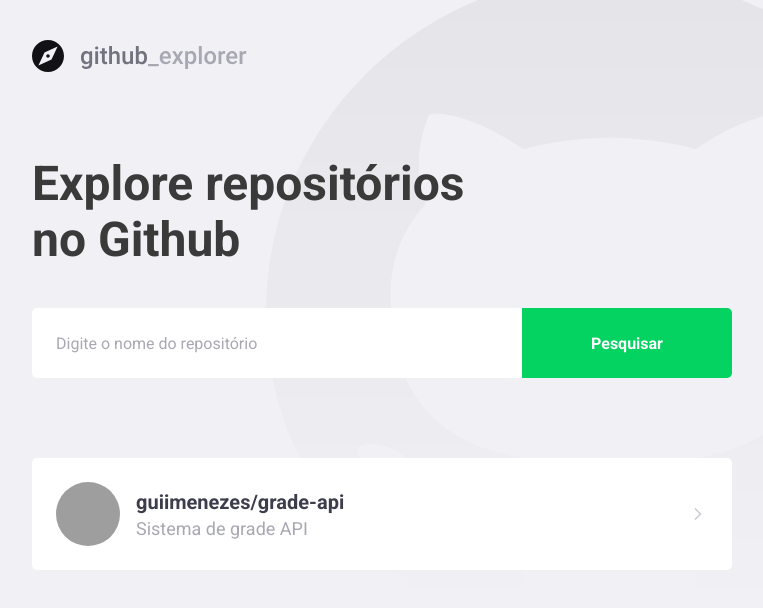
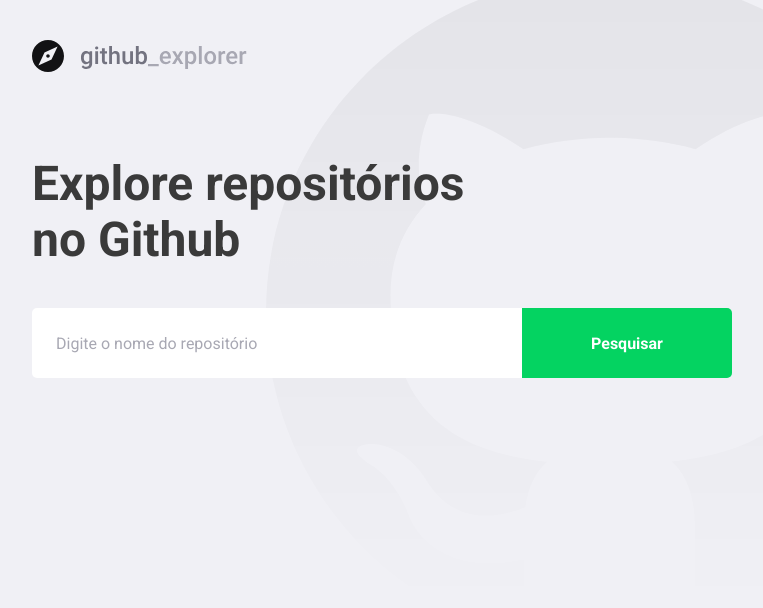
Before and after one commit to guiimenezes/projeto-github-explorer, a React (Create React App) app: page / in a window 1280 px wide. Shown: the top 608 px of the page, without its empty margins (148-911 px from the left). Built offline with nearby package versions, Linux system fonts and the light colour scheme; grey boxes are pictures that could not be loaded.

Commit message:
adição do axios para pegar os dados do github e jogar na lista

```diff
--- a/package.json
+++ b/package.json
@@ -9,6 +9,7 @@
     "@types/jest": "^26.0.15",
     "@types/node": "^12.0.0",
     "@types/react": "^16.9.53",
+    "axios": "^0.21.0",
     "polished": "^4.0.5",
     "react": "^17.0.1",
     "react-dom": "^17.0.1",
--- a/src/pages/Dashboard/index.tsx
+++ b/src/pages/Dashboard/index.tsx
@@ -1,28 +1,56 @@
-import React from 'react'
+import React, { useState, FormEvent } from 'react'
 import logoImg from '../../assets/logo.svg'
 import { Title, Form, Repositories } from './styles'
 import { FiChevronRight } from 'react-icons/fi'
+import api from '../../services/api'
+
+interface Repository {
+  full_name: string
+  description: string
+  owner: {
+    login: string
+    avatar_url: string
+  }
+}
 
 const Dashboard: React.FC = () => {
+  const [newRepo, setNewRepo] = useState('')
+  const [repositories, setRepositories] = useState<Repository[]>([])
+
+  async function handleAddRepository(event: FormEvent<HTMLFormElement>): Promise<void> {
+    event.preventDefault()
+    const response = await api.get<Repository>(`repos/${newRepo}`)
+    const repository = response.data
+    setRepositories([...repositories, repository])
+    setNewRepo('')
+  }
+
   return (
     <>
       <img src={logoImg} alt='Github Explorer' />
       <Title> Explore repositórios no Github</Title>
-      <Form>
-        <input placeholder='Digite o nome do repositório' />
+      <Form onSubmit={handleAddRepository}>
+        <input
+          placeholder='Digite o nome do repositório'
+          value={newRepo}
+          onChange={e => setNewRepo(e.target.value)}
+        />
         <button type="submit">Pesquisar</button>
       </Form>
       <Repositories>
-        <a href='teste'>
-          <img src='https://avatars0.githubusercontent.com/u/5674049?s=460&u=8571c13548ea2f1cdc4ddf38c84a9251e5ae383b&v=4'
-            alt='Guilherme Menezes'
-          />
-          <div>
-            <strong>guiimenezes/grade-api</strong>
-            <p>Sistema de grade API</p>
-          </div>
-          <FiChevronRight size={20} />
-        </a>
+        {repositories.map(repository => (
+          <a href='teste' key={repository.full_name}>
+            <img src={repository.owner.avatar_url}
+              alt={repository.owner.login}
+            />
+            <div>
+              <strong>{repository.full_name}</strong>
+              <p>{repository.description}</p>
+            </div>
+            <FiChevronRight size={20} />
+          </a>
+        ))}
+
       </Repositories>
     </>
   )
--- a/src/pages/Dashboard/styles.ts
+++ b/src/pages/Dashboard/styles.ts
@@ -73,7 +73,8 @@
   }
 
   div{
-    margin-left:16px;
+    margin:0 16px;
+    flex:1;
 
     strong{
       font-size:20px;
--- /dev/null
+++ b/src/services/api.ts
@@ -0,0 +1,7 @@
+import axios from 'axios'
+
+const api = axios.create({
+  baseURL: 'https://api.github.com'
+})
+
+export default api
```
Also changed, not shown: 2 other files (tests, documents, lock files or other folders).
